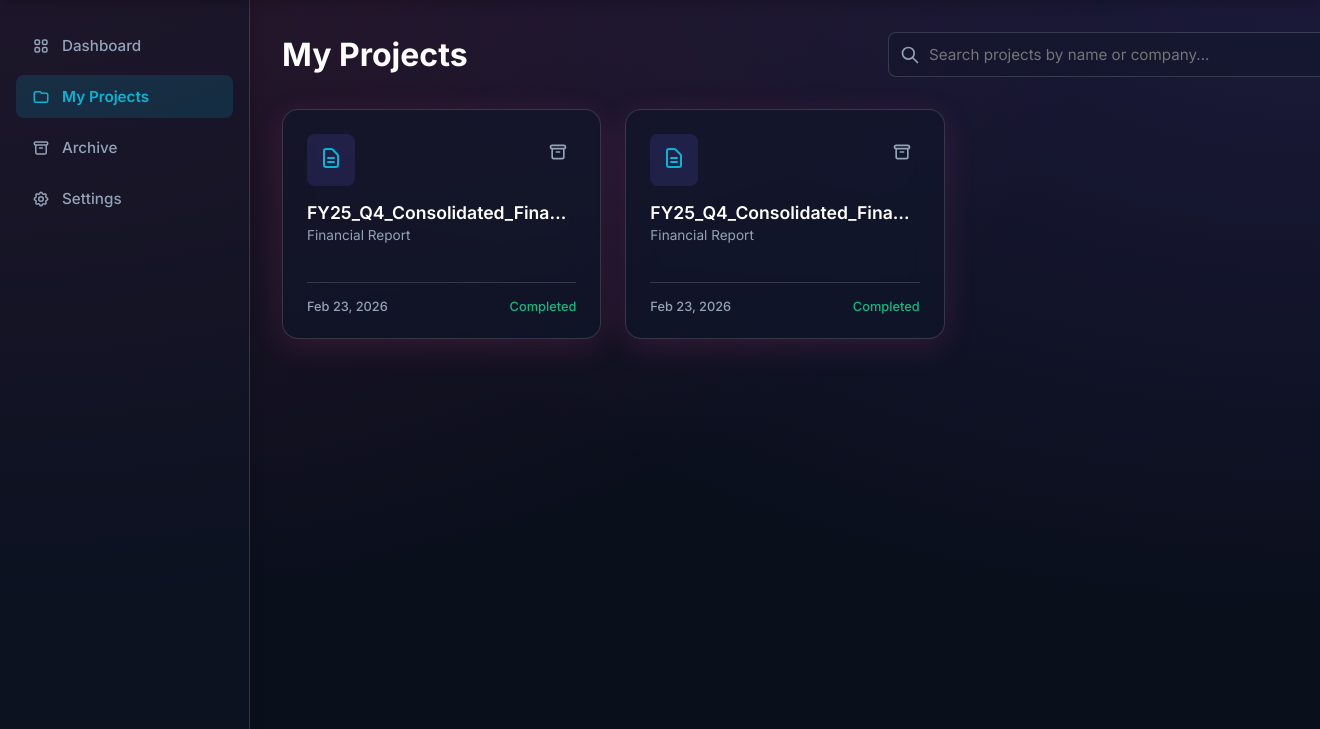
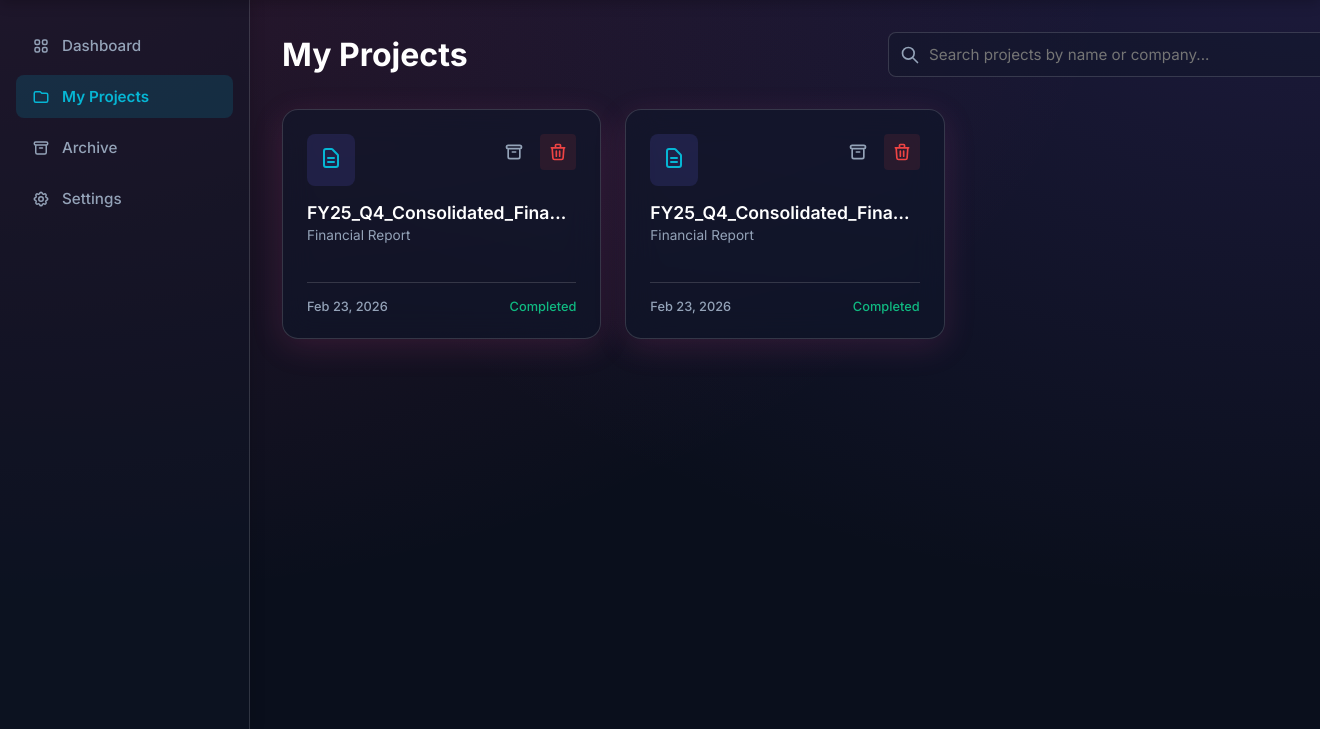
Before and after one commit to Manochithra-Subramaniam022/financialresearch, a Flask app: page /projects in a window 1320 px wide; the page is wider, and only the part inside the window is pictured. Shown: the part 71-800 px from the top of that part. Run offline with Flask 3, Linux system fonts and the light colour scheme; a user stored in the database is signed in; data comes from the database, SQL or seed files in the repository.

Commit message:
Add and fix Delete buttons across all project views

```diff
--- a/templates/archive.html
+++ b/templates/archive.html
@@ -160,9 +160,9 @@
                     </svg>
                 </button>
                 <form action="{{ url_for('delete_project', project_id=project.id) }}" method="POST"
-                    style="margin: 0; display: inline;"
-                    onsubmit="event.stopPropagation(); return confirm('Are you sure you want to completely delete this dataset?');">
+                    style="margin: 0; display: inline;">
                     <button type="submit" class="archive-btn" aria-label="Delete Project"
+                        onclick="event.stopPropagation(); if(!confirm('Are you sure you want to completely delete this dataset?')) { event.preventDefault(); }"
                         style="color: #ef4444; border-color: rgba(239,68,68,0.3); background: rgba(239,68,68,0.1);">
                         <svg fill="none" stroke="currentColor" viewBox="0 0 24 24" width="20" height="20">
                             <path stroke-linecap="round" stroke-linejoin="round" stroke-width="2"
--- a/templates/index.html
+++ b/templates/index.html
@@ -286,9 +286,9 @@
                 </button>
 
                 <form action="{{ url_for('delete_project', project_id=project.id) }}" method="POST"
-                    style="margin: 0; display: inline;" id="delete-form-{{ project.id }}">
-                    <button type="button" class="archive-btn" aria-label="Delete Project"
-                        onclick="event.stopPropagation(); if(confirm('Are you sure you want to completely delete this dataset?')){ document.getElementById('delete-form-{{ project.id }}').submit(); }"
+                    style="margin: 0; display: inline;">
+                    <button type="submit" class="archive-btn" aria-label="Delete Project"
+                        onclick="event.stopPropagation(); if(!confirm('Are you sure you want to completely delete this dataset?')) { event.preventDefault(); }"
                         style="color: #ef4444; border-color: rgba(239,68,68,0.3); background: rgba(239,68,68,0.1);">
                         <svg fill="none" stroke="currentColor" viewBox="0 0 24 24" width="20" height="20">
                             <path stroke-linecap="round" stroke-linejoin="round" stroke-width="2"
--- a/templates/projects.html
+++ b/templates/projects.html
@@ -198,6 +198,7 @@
                 </svg>
             </div>
 
+            <div style="display: flex; gap: 8px;">
                 <button type="button" class="archive-btn" onclick="archiveProject(event, {{ project.id }})"
                     aria-label="Archive Project">
                     <svg fill="none" stroke="currentColor" viewBox="0 0 24 24" width="20" height="20">
@@ -206,6 +207,20 @@
                         </path>
                     </svg>
                 </button>
+
+                <form action="{{ url_for('delete_project', project_id=project.id) }}" method="POST"
+                    style="margin: 0; display: inline;">
+                    <button type="submit" class="archive-btn" aria-label="Delete Project"
+                        onclick="event.stopPropagation(); if(!confirm('Are you sure you want to completely delete this dataset?')) { event.preventDefault(); }"
+                        style="color: #ef4444; border-color: rgba(239,68,68,0.3); background: rgba(239,68,68,0.1);">
+                        <svg fill="none" stroke="currentColor" viewBox="0 0 24 24" width="20" height="20">
+                            <path stroke-linecap="round" stroke-linejoin="round" stroke-width="2"
+                                d="M19 7l-.867 12.142A2 2 0 0116.138 21H7.862a2 2 0 01-1.995-1.858L5 7m5 4v6m4-6v6m1-10V4a1 1 0 00-1-1h-4a1 1 0 00-1 1v3M4 7h16">
+                            </path>
+                        </svg>
+                    </button>
+                </form>
+            </div>
         </div>
         <h3 class="filing-title">{{ project.filename }}</h3>
         <p class="filing-company">{{ project.company_name }}</p>
```
Lines whose indentation alone changed are shown as unchanged.
